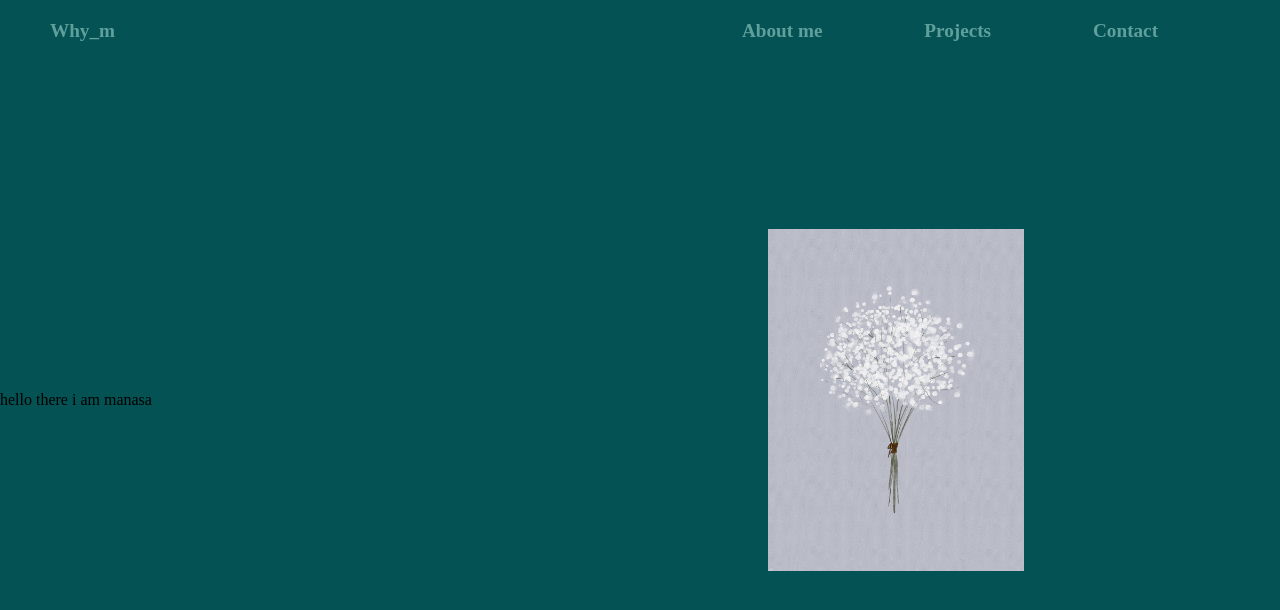
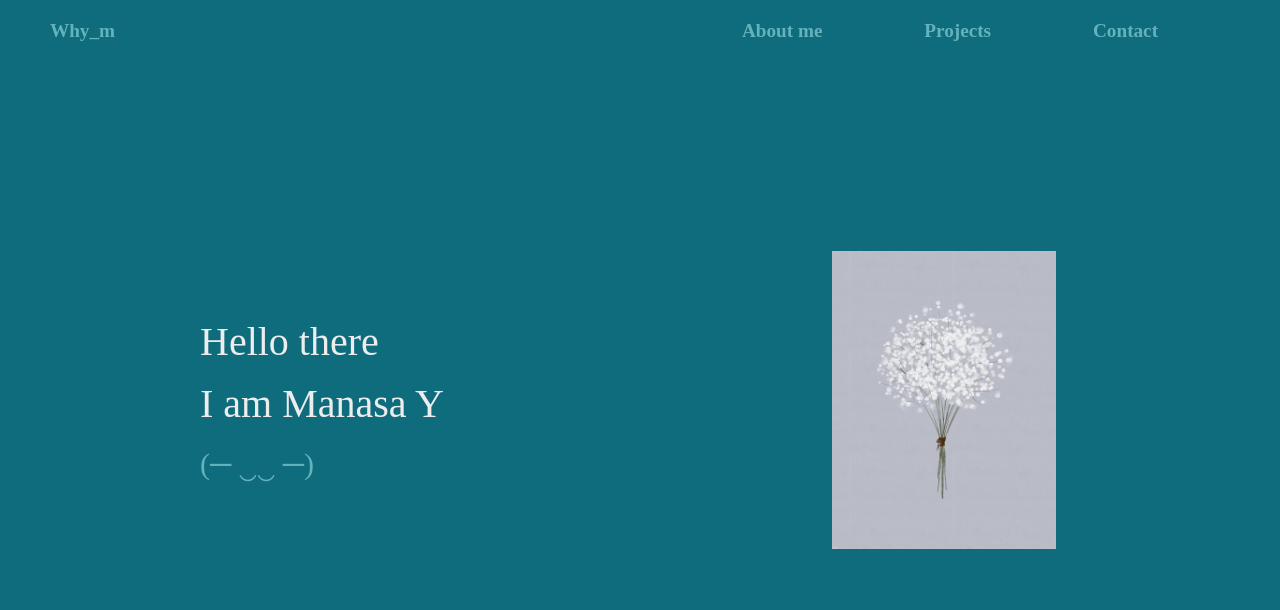
Before and after one commit to whymanasa/portfolio, a React (Vite) app: page / in a window 1280 px wide. Shown: the top 610 px of the page. Built offline with nearby package versions, Linux system fonts and the light colour scheme.

Commit message:
starting with about me

```diff
--- a/src/components/Home.jsx
+++ b/src/components/Home.jsx
@@ -5,7 +5,9 @@ import image from '../assets/flowers.jpg'
 function Home() {
   return (
     <div className='home-container'>
-      <div className="intro">hello there i am manasa</div>
+      <div className="intro"><p className="h" style={{color:'#ededed '}}>Hello there</p>
+      <p className="h" style={{color:'#ededed '}}>I am Manasa Y</p>
+      <p style={{color:'#64b2bc ',fontSize:'30px'}}>(─ ‿‿ ─)</p></div>
       <div className="picture">
         <img src={image} alt='Flowers'/>
       </div>
--- a/src/styles/Home.css
+++ b/src/styles/Home.css
@@ -1,18 +1,25 @@
 .home-container {
-    background-color: #055254;
+background-color: #0e6c7c;
     width: 100%;
     height: 100vh;
     display: flex;
     }
 
     .intro {
-            width: 60%;
+        width: 65%;
             display: flex;
-            align-items: center;
+flex-direction: column;
+    justify-content: center;
+    padding-left: 200px;
+}
+
+.h {
+    font-size: 40px;
+    padding-bottom: 15px;
 }
 
 .picture {
-            width: 40%;
+    width: 35%;
         display: flex;
         align-items: center;
     }
--- a/src/styles/Navbar.css
+++ b/src/styles/Navbar.css
@@ -24,11 +24,12 @@ width: 100%;
 }
 
 .left a {
-    color: #5fa09d;
+    color: #64b2bc;
     font-weight: bold;
     font-size: larger;
     text-decoration: none;
 }
+
 
 .right {
     width: 50%;
@@ -38,7 +39,7 @@ width: 100%;
 
 .right a {
     text-decoration: none;
-    color: #5fa09d;
+    color: #64b2bc;
     font-size: larger;
     font-weight: bold;
 }
```
Also changed, not shown: src/components/AboutMe.jsx (+11 -0 lines). Lines whose indentation alone changed are shown as unchanged.
